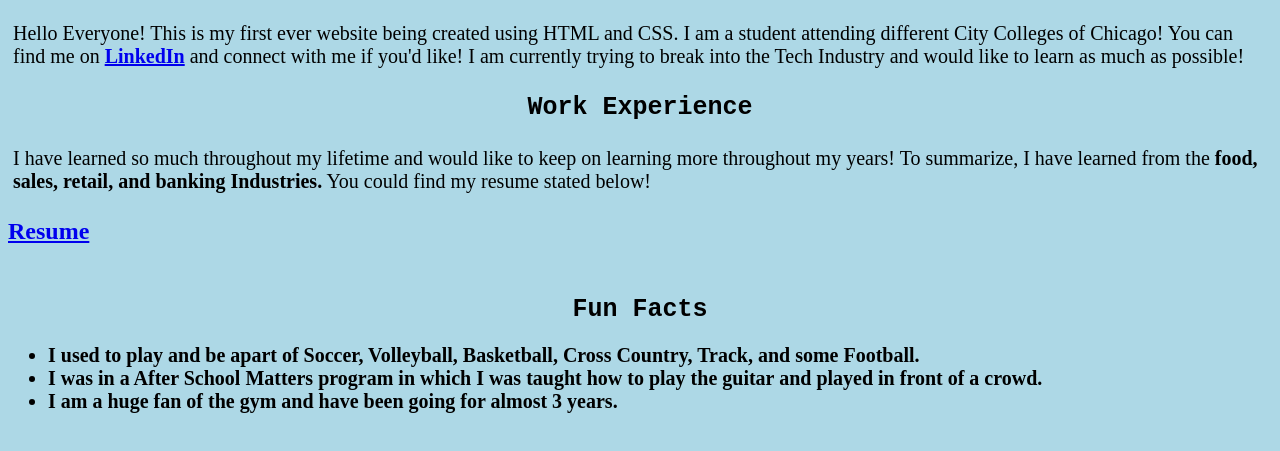
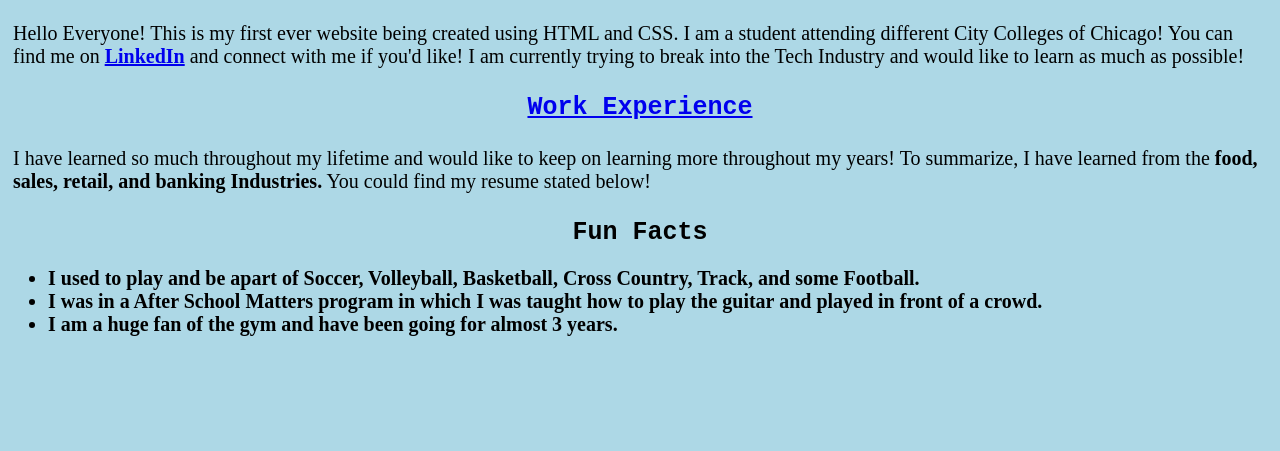
Before and after one commit to StillEddy/StillEddy.github.io, a plain HTML site: page index.html in a window 1280 px wide. Shown: the part 129-580 px from the top of the page. Drawn offline with Linux system fonts and the light colour scheme.

Commit message:
Update index.html

```diff
--- a/index.html
+++ b/index.html
@@ -77,13 +77,12 @@
         </section>
 
         <section>
-          <h1>Work Experience</h1>
+          <h1><a href="Resume.pdf" rel="Resume" title="Link to resume" target="_blank">Work Experience</a></h1>
             <div id="work_experiene">
               <p>I have learned so much throughout my lifetime and would like to keep
                 on learning more throughout my years! To summarize, I have learned from
                 the <strong>food, sales, retail, and banking Industries.</strong> You
                 could find my resume stated below!
-                <h2><a href="Resume.pdf" rel="Resume" title="Link to resume" target="_blank">Resume</a></h2>
               </p>
             </div>
         </section>
```
